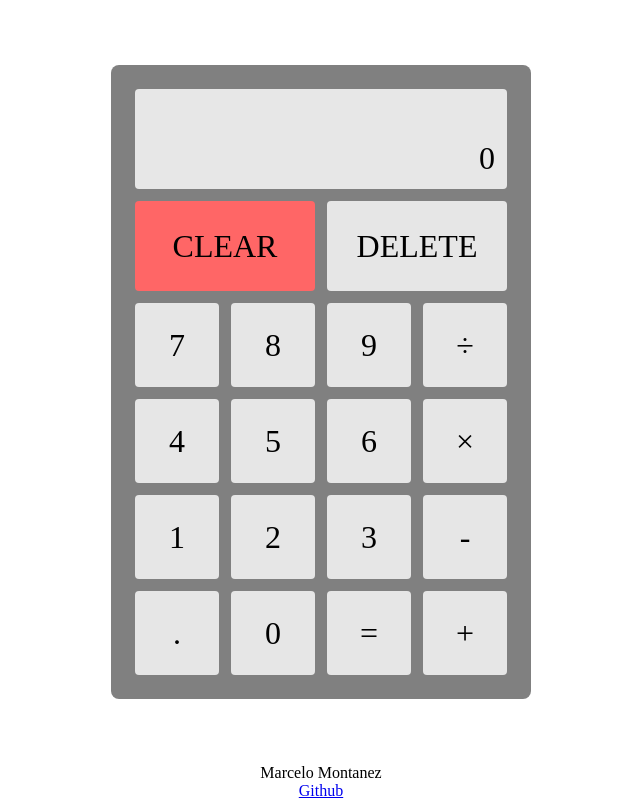
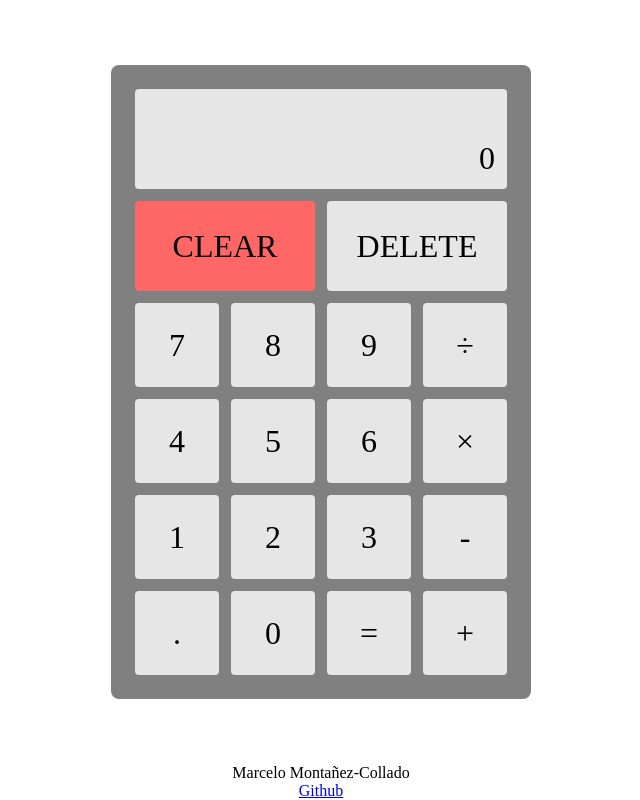
Before and after one commit to marcelojmontanez/calculator, a plain HTML site: page index.html in a window 1280 px wide. Shown: the whole page, without its empty margins (319-959 px from the left). Drawn offline with Linux system fonts and the light colour scheme.

Commit message:
Correct author name
Footer had wrong name.

```diff
--- a/index.html
+++ b/index.html
@@ -47,7 +47,7 @@
             </div>
         </main>
         <footer>
-            <p>Marcelo Montanez</p>
+            <p>Marcelo Montañez-Collado</p>
             <a href="https://github.com/marcelojmontanez" target="_blank">
                 Github
             </a>
```
